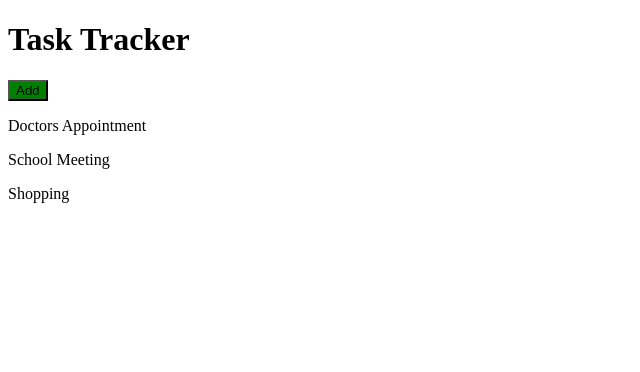
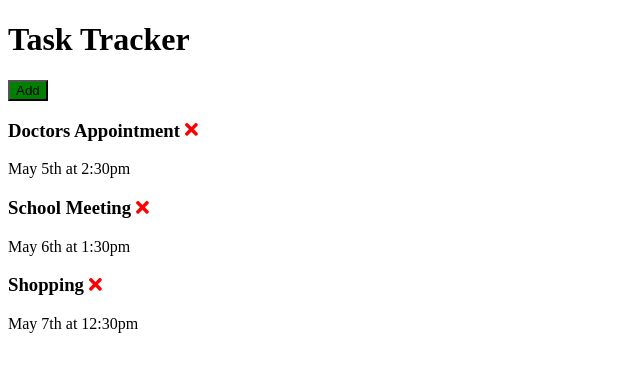
Before and after one commit to matt-d-nelson/AngularTaskTracker, an Angular app: page / in a window 1280 px wide. Shown: the top 372 px of the page, without its empty margins (0-640 px from the left). Built offline with nearby package versions, Linux system fonts and the light colour scheme.

Commit message:
created task item component

```diff
--- a/package.json
+++ b/package.json
@@ -18,6 +18,11 @@
     "@angular/platform-browser": "^14.2.0",
     "@angular/platform-browser-dynamic": "^14.2.0",
     "@angular/router": "^14.2.0",
+    "@fortawesome/angular-fontawesome": "^0.11.1",
+    "@fortawesome/fontawesome-svg-core": "~1.2.36",
+    "@fortawesome/free-brands-svg-icons": "^5.15.4",
+    "@fortawesome/free-regular-svg-icons": "^5.15.4",
+    "@fortawesome/free-solid-svg-icons": "^5.15.4",
     "rxjs": "~7.5.0",
     "tslib": "^2.3.0",
     "zone.js": "~0.11.4"
--- a/src/app/app.module.ts
+++ b/src/app/app.module.ts
@@ -7,6 +7,7 @@
 import { ButtonComponent } from './components/button/button.component';
 import { TasksComponent } from './components/tasks/tasks.component';
 import { TaskItemComponent } from './components/task-item/task-item.component';
+import { FontAwesomeModule } from '@fortawesome/angular-fontawesome';
 
 @NgModule({
   declarations: [
@@ -18,7 +19,8 @@
   ],
   imports: [
     BrowserModule,
-    AppRoutingModule
+    AppRoutingModule,
+    FontAwesomeModule
   ],
   providers: [],
   bootstrap: [AppComponent]
--- a/src/app/components/task-item/task-item.component.html
+++ b/src/app/components/task-item/task-item.component.html
@@ -1 +1,7 @@
-<p>task-item works!</p>
+<div>
+  <h3>
+    {{ task.text }}
+    <fa-icon [ngStyle]="{ color: 'red' }" [icon]="faTimes"></fa-icon>
+  </h3>
+  <p>{{ task.day }}</p>
+</div>
--- a/src/app/components/task-item/task-item.component.ts
+++ b/src/app/components/task-item/task-item.component.ts
@@ -1,15 +1,17 @@
-import { Component, OnInit } from '@angular/core';
+import { Component, OnInit, Input } from '@angular/core';
+import { Task } from 'src/app/Task';
+import { faTimes } from '@fortawesome/free-solid-svg-icons';
 
 @Component({
   selector: 'app-task-item',
   templateUrl: './task-item.component.html',
-  styleUrls: ['./task-item.component.css']
+  styleUrls: ['./task-item.component.css'],
 })
 export class TaskItemComponent implements OnInit {
+  @Input() task!: Task;
+  faTimes = faTimes;
 
-  constructor() { }
+  constructor() {}
 
-  ngOnInit(): void {
-  }
-
+  ngOnInit(): void {}
 }
--- a/src/app/components/tasks/tasks.component.html
+++ b/src/app/components/tasks/tasks.component.html
@@ -1 +1 @@
-<p *ngFor="let task of tasks">{{ task.text }}</p>
+<app-task-item *ngFor="let task of tasks" [task]="task"></app-task-item>
```
Also changed, not shown: 1 other file (tests, documents, lock files or other folders).
